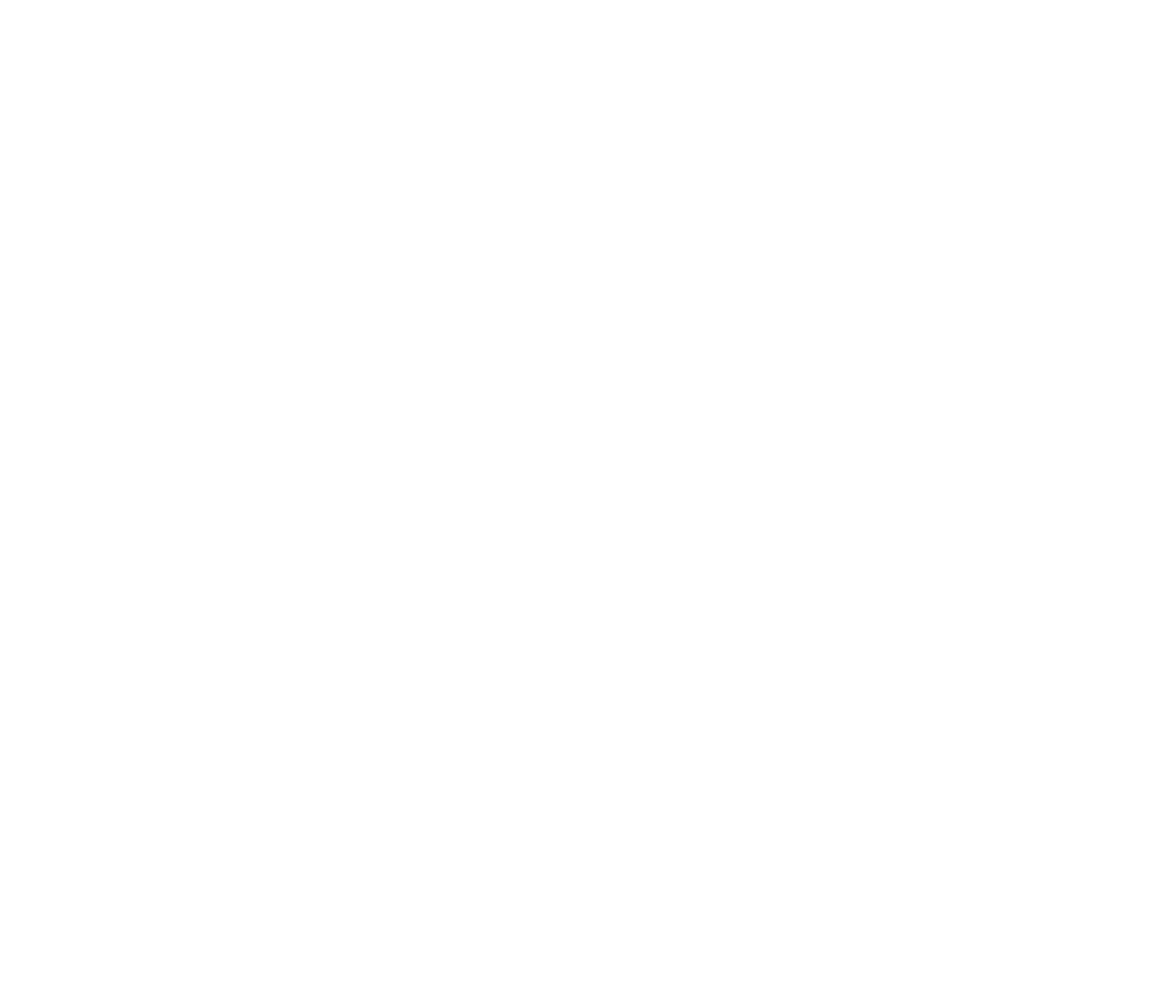
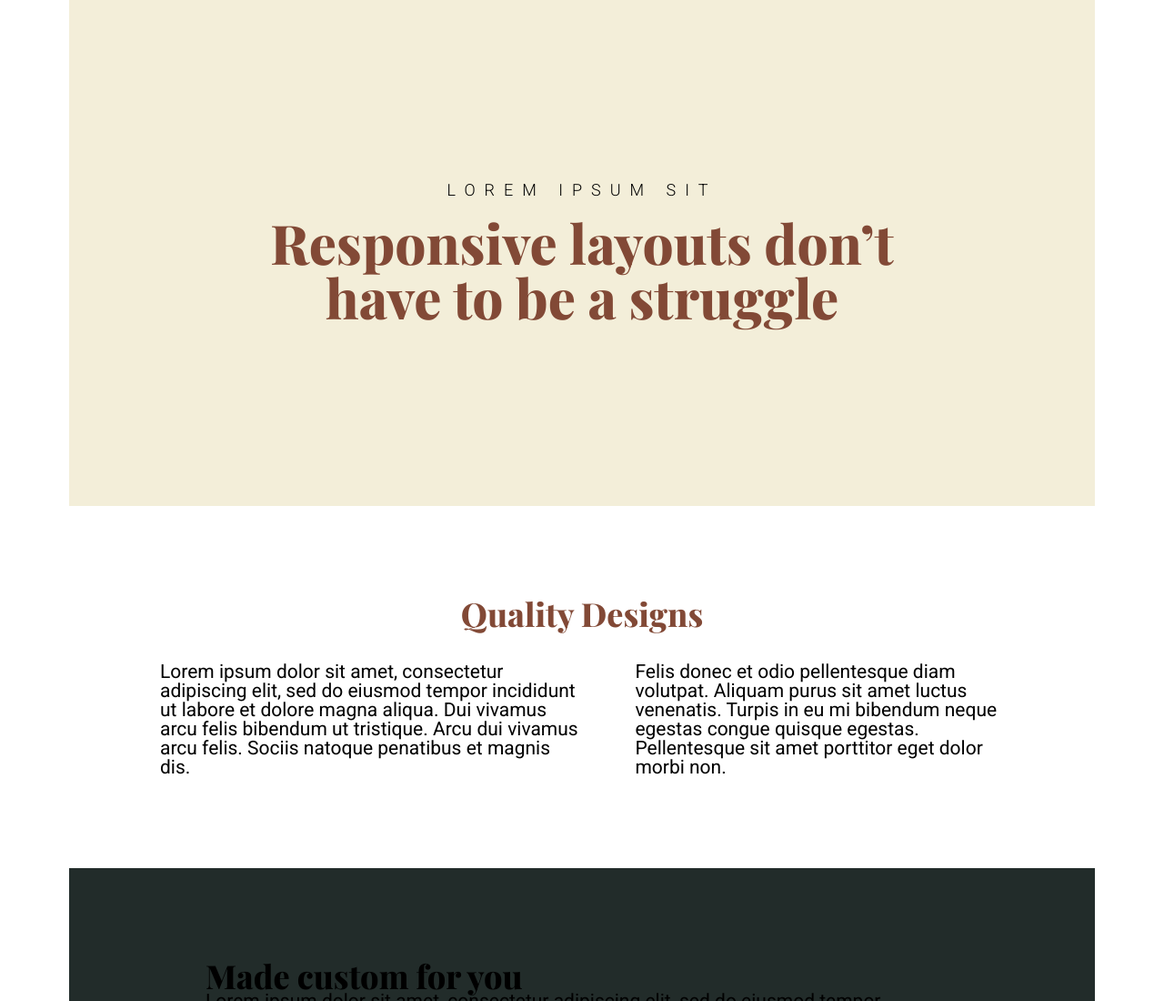
Before and after one commit to tarx-dev/challenge-04, a plain HTML site: page index.html in a window 1280 px wide. Shown: the top 1100 px of the page at 91% size. Before the commit the page ends 800 px from the top, so only its background shows below. Drawn offline with nearby package versions, Linux system fonts and the light colour scheme.

Commit message:
create sections

```diff
--- /dev/null
+++ b/assets/css/style.css
@@ -0,0 +1,95 @@
+html {
+  --primary-color: #f3eed9;
+  --white-color: #fff;
+  --second-color: #824936;
+  --third-color: #222c2a;
+
+  font-size: 62.5%;
+}
+
+*,
+*::before,
+*::after {
+  box-sizing: border-box;
+}
+
+h1 {
+  font-family: "Playfair Display", sans-serif;
+  font-size: 6rem;
+  font-weight: 800;
+}
+
+h2 {
+  font-family: "Playfair Display", sans-serif;
+  font-size: 3.6rem;
+  font-weight: 800;
+}
+
+h3 {
+  font-family: "Roboto", sans-serif;
+  font-size: 1.8rem;
+  font-weight: 300;
+}
+
+p {
+  font-family: "Roboto", sans-serif;
+  font-size: 2.1rem;
+  font-weight: 400;
+}
+
+.container {
+  max-width: 1128px;
+  margin: 0 auto;
+}
+
+.section__first {
+  background-color: var(--primary-color);
+  padding: 20em;
+}
+
+.section__first--header {
+  display: flex;
+  flex-direction: column;
+  align-items: center;
+  justify-content: center;
+}
+
+.section__first--h3 {
+  text-transform: uppercase;
+  letter-spacing: 1rem;
+  margin-bottom: 1em;
+}
+
+.section__first--h1 {
+  text-align: center;
+  color: var(--second-color);
+}
+
+.section__sec {
+  background-color: var(--white-color);
+  padding: 10em;
+}
+
+.wrap-section-sec {
+  display: flex;
+  flex-direction: column;
+  align-items: center;
+}
+
+.section__sec--h2 {
+  margin-bottom: 1em;
+  color: var(--second-color);
+}
+
+.section__sec--text {
+  display: flex;
+  gap: 6em;
+}
+
+.section__third {
+  background-color: var(--third-color);
+  padding: 10em 15em;
+}
+.section__four {
+  background-color: var(--second-color);
+}
--- a/index.html
+++ b/index.html
@@ -3,7 +3,71 @@
   <head>
     <meta charset="UTF-8" />
     <meta name="viewport" content="width=device-width, initial-scale=1.0" />
-    <title>Document</title>
+    <link
+      href="https://fonts.googleapis.com/css2?family=Playfair+Display:wght@700;800&family=Roboto:wght@300;400&display=swap"
+      rel="stylesheet"
+    />
+    <link rel="stylesheet" href="./assets/css/reset.css" />
+    <link rel="stylesheet" href="./assets/css/style.css" />
+
+    <title>Challenge-4</title>
   </head>
-  <body></body>
+
+  <body>
+    <section class="section__first container">
+      <header class="section__first--header">
+        <h3 class="section__first--h3">lorem ipsum sit</h3>
+        <h1 class="section__first--h1">
+          Responsive layouts don’t have to be a struggle
+        </h1>
+      </header>
+    </section>
+
+    <section class="section__sec container">
+      <div class="wrap-section-sec">
+        <header class="section__sec--header">
+          <h2 class="section__sec--h2">Quality Designs</h2>
+        </header>
+
+        <div class="section__sec--text">
+          <p class="section__sec--text--p">
+            Lorem ipsum dolor sit amet, consectetur adipiscing elit, sed do
+            eiusmod tempor incididunt ut labore et dolore magna aliqua. Dui
+            vivamus arcu felis bibendum ut tristique. Arcu dui vivamus arcu
+            felis. Sociis natoque penatibus et magnis dis.
+          </p>
+          <p class="section__sec--text--p">
+            Felis donec et odio pellentesque diam volutpat. Aliquam purus sit
+            amet luctus venenatis. Turpis in eu mi bibendum neque egestas congue
+            quisque egestas. Pellentesque sit amet porttitor eget dolor morbi
+            non.
+          </p>
+        </div>
+      </div>
+    </section>
+
+    <section class="section__third container">
+      <header class="section__third--header">
+        <h2>Made custom for you</h2>
+        <p>
+          Lorem ipsum dolor sit amet, consectetur adipiscing elit, sed do
+          eiusmod tempor incididunt ut labore et dolore magna aliqua. Ut enim ad
+          minim veniam
+        </p>
+      </header>
+      <img src="./assets/img/image-01.jpg" alt="people observing sunset" />
+    </section>
+
+    <section class="section__four container">
+      <header>
+        <img src="./assets/img/image-02.jpg" alt="nature, mountain and trees" />
+        <h2>Created with care</h2>
+        <p>
+          Felis donec et odio pellentesque diam volutpat. Aliquam purus sit amet
+          luctus venenatis. Turpis in eu mi bibendum neque egestas congue
+          quisque egestas. Pellentesque sit amet porttitor eget dolor morbi non.
+        </p>
+      </header>
+    </section>
+  </body>
 </html>
```
Also changed, not shown: assets/css/reset.css (renamed from reset.css), style.css (deleted).
